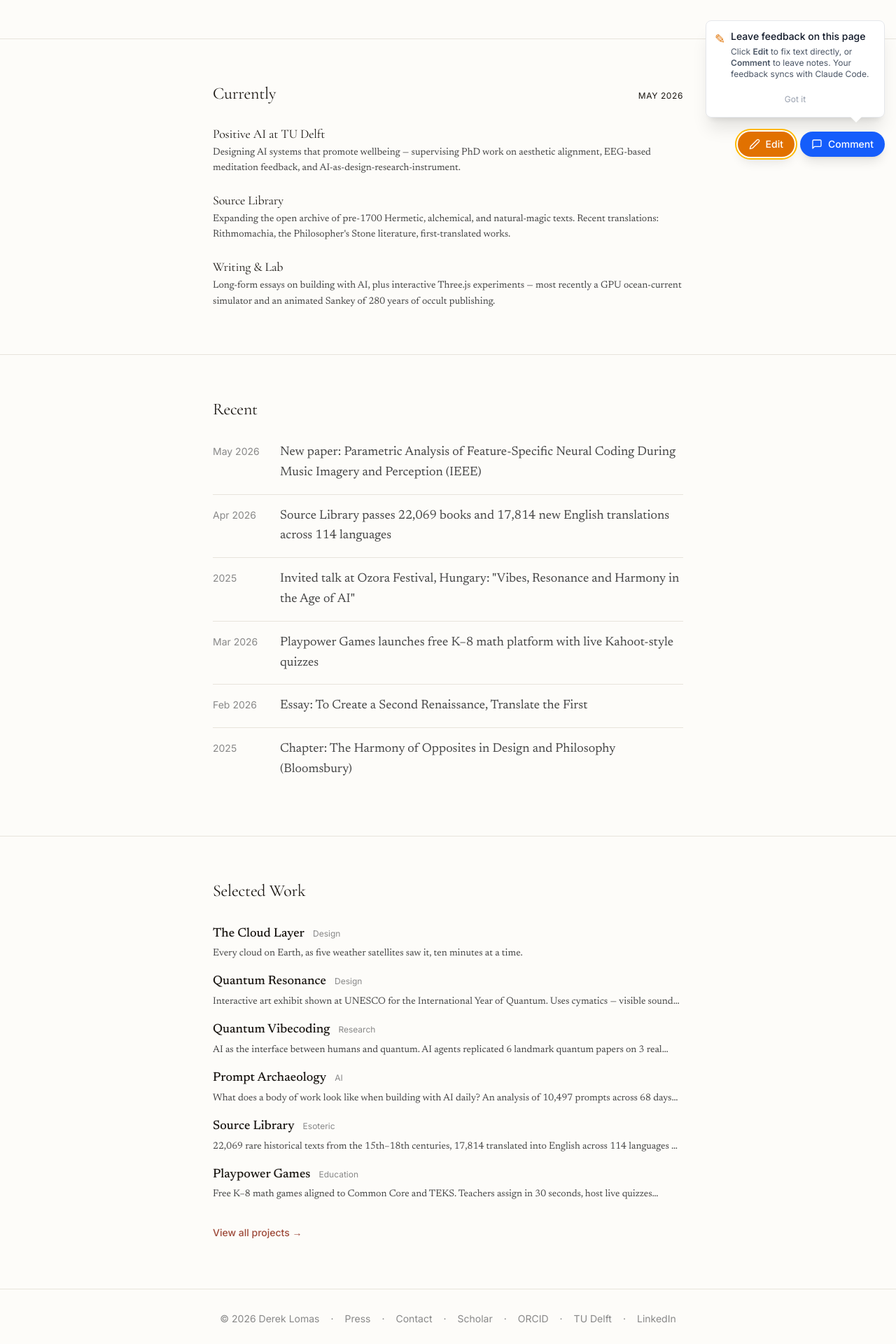
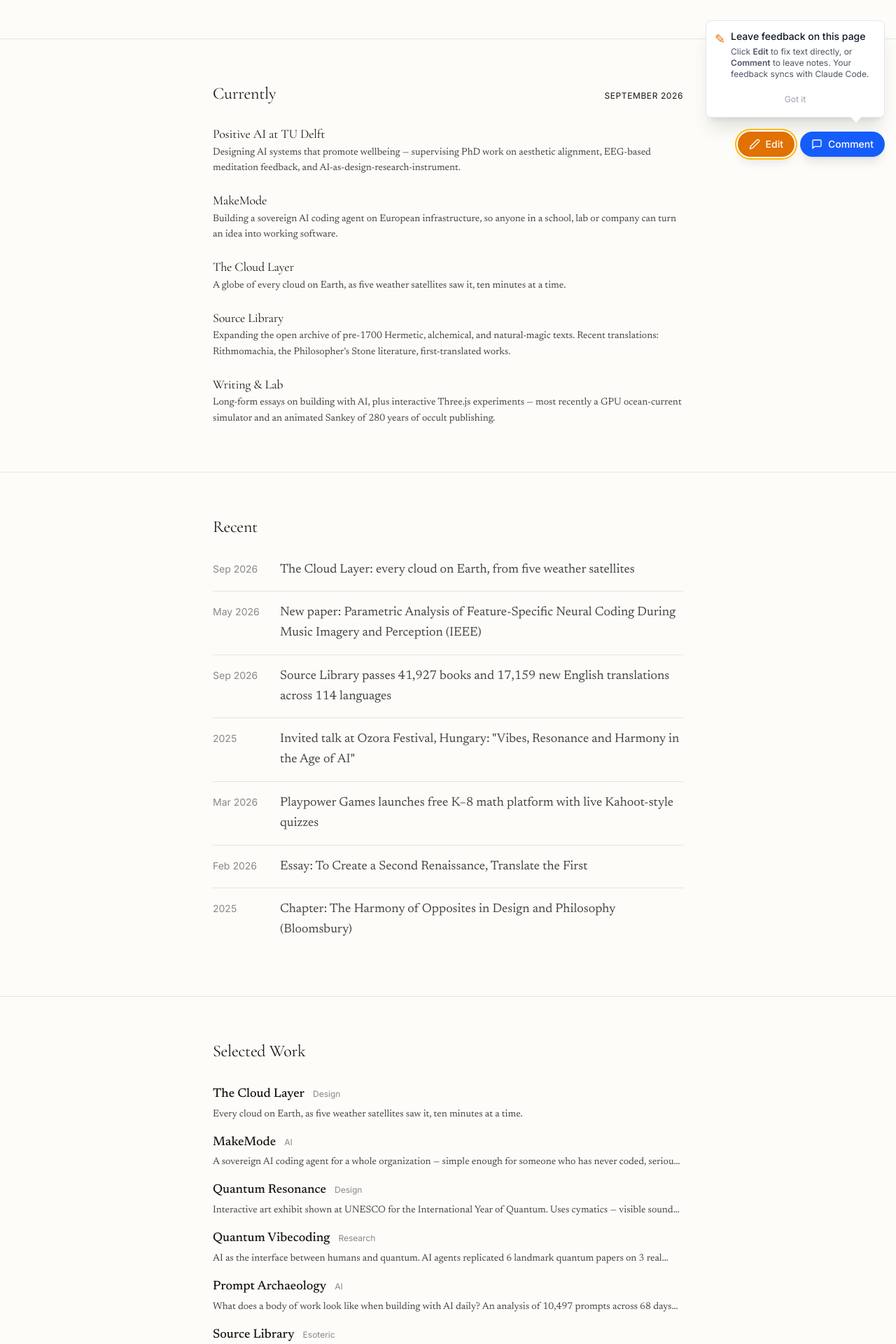
Before and after one commit to JDerekLomas/dereklomas-site, a Next.js app: page / in a window 1280 px wide. Shown: the part 560-2480 px from the top of the page at 70% size. Built offline with nearby package versions, Linux system fonts and the light colour scheme.

Commit message:
Homepage and projects: current Source Library numbers from one place, MakeMode, The Cloud Layer in Currently and Recent
Co-Authored-By: Claude Opus 5.5 (1M context) <noreply@anthropic.com>
Signed-off-by: JDerekLomas <j.d.lomas@tudelft.nl>

```diff
--- a/src/app/cv/page.tsx
+++ b/src/app/cv/page.tsx
@@ -1,4 +1,5 @@
 import type { Metadata } from "next";
+import { SOURCE_LIBRARY } from "@/data/stats";
 
 export const metadata: Metadata = {
   title: "Curriculum Vitae",
@@ -85,7 +86,7 @@ const ventures = [
   {
     name: "Source Library",
     description:
-      "Open digital archive of pre-1700 Hermetic, alchemical, and natural-magic texts. 22,069 books · 17,814 new English translations · 114 languages.",
+      `Open digital archive of Hermetic, alchemical, and natural-magic texts. ${SOURCE_LIBRARY.books} books · ${SOURCE_LIBRARY.translations} new English translations · ${SOURCE_LIBRARY.languages} languages.`,
     url: "https://sourcelibrary.org",
     short: "SourceLibrary.org",
   },
--- a/src/app/page.tsx
+++ b/src/app/page.tsx
@@ -12,12 +12,17 @@ type RecentItem = {
 
 const recentNews: RecentItem[] = [
   {
+    date: "Sep 2026",
+    text: "The Cloud Layer: every cloud on Earth, from five weather satellites",
+    href: "/projects/cloud-layer",
+  },
+  {
     date: "May 2026",
     text: "New paper: Parametric Analysis of Feature-Specific Neural Coding During Music Imagery and Perception (IEEE)",
     href: "/research",
   },
   {
-    date: "Apr 2026",
+    date: "Sep 2026",
     text: `Source Library passes ${SOURCE_LIBRARY.books} books and ${SOURCE_LIBRARY.translations} new English translations across ${SOURCE_LIBRARY.languages} languages`,
     href: "https://sourcelibrary.org",
     external: true,
@@ -56,6 +61,14 @@ const currentlyItems = [
   {
     title: "Positive AI at TU Delft",
     body: "Designing AI systems that promote wellbeing — supervising PhD work on aesthetic alignment, EEG-based meditation feedback, and AI-as-design-research-instrument.",
+  },
+  {
+    title: "MakeMode",
+    body: "Building a sovereign AI coding agent on European infrastructure, so anyone in a school, lab or company can turn an idea into working software.",
+  },
+  {
+    title: "The Cloud Layer",
+    body: "A globe of every cloud on Earth, as five weather satellites saw it, ten minutes at a time.",
   },
   {
     title: "Source Library",
@@ -148,7 +161,7 @@ export default function Home() {
             <Link href="/projects/source-library">
               Source Library
             </Link>
-            {" "}— an open archive of 12,000+ rare historical texts with 11,000+
+            {" "}— an open archive of 40,000+ historical texts with 17,000+
             new English translations.
           </p>
 
@@ -174,7 +187,7 @@ export default function Home() {
           <div className="flex items-baseline justify-between mb-8 gap-4 flex-wrap">
             <h2 className="text-2xl font-medium">Currently</h2>
             <span className="font-[family-name:var(--font-inter)] text-xs uppercase tracking-wider text-text-muted">
-              May 2026
+              September 2026
             </span>
           </div>
           <div className="space-y-6">
--- a/src/data/projects.ts
+++ b/src/data/projects.ts
@@ -1,3 +1,5 @@
+import { SOURCE_LIBRARY } from "@/data/stats";
+
 export interface Project {
   slug: string;
   title: string;
@@ -25,6 +27,19 @@ export const allProjects: Project[] = [
     tags: ["Weather Satellites", "Live Data", "Globe"],
     image: "/images/projects/cloud-layer.jpg",
     url: "https://earthai-scales.vercel.app/globe/",
+    featured: true,
+  },
+  {
+    slug: "makemode",
+    title: "MakeMode",
+    description:
+      "A sovereign AI coding agent for a whole organization — simple enough for someone who has never coded, serious enough for an engineer, on European infrastructure.",
+    fullDescription:
+      "MakeMode lets people turn an idea into real, working software by describing it. One account covers a workspace of surfaces: build an app, chat in rooms where the agent builds alongside you, and write documents and boards with the model as a collaborator. It runs entirely on European infrastructure (Scaleway, France), GDPR-native, with nothing leaving the EU. It started with design students and is growing toward schools, labs and company staff.",
+    category: "AI",
+    tags: ["AI Agents", "Coding", "EU Sovereign"],
+    image: "/images/projects/makemode.jpg",
+    url: "https://makemode.eu",
     featured: true,
   },
   {
@@ -74,9 +89,9 @@ export const allProjects: Project[] = [
     slug: "source-library",
     title: "Source Library",
     description:
-      "22,069 rare historical texts from the 15th–18th centuries, 17,814 translated into English across 114 languages — the largest open archive of Hermetic, alchemical, and pre-modern scientific writing.",
+      `${SOURCE_LIBRARY.books} historical texts in ${SOURCE_LIBRARY.languages} languages, ${SOURCE_LIBRARY.translations} translated into English — the largest open archive of Hermetic, alchemical, and pre-modern scientific writing.`,
     fullDescription:
-      "Source Library is a digital humanities project dedicated to digitizing and translating rare historical texts. The live collection now spans 22,069 books by 5,095+ authors in 114 languages — including 17,814 fresh AI-assisted English translations (5,813 translated for the first time) and 15,320 artworks. The corpus emphasizes Hermetic, alchemical, kabbalistic, neoplatonic, and natural-magic traditions alongside early scientific thought, with a Gemini-based OCR + translation pipeline that has processed roughly 1.67 million pages for around $3,400 total.",
+      `Source Library is a digital humanities project dedicated to digitizing and translating rare historical texts. The live collection spans ${SOURCE_LIBRARY.books} books in ${SOURCE_LIBRARY.languages} languages — including ${SOURCE_LIBRARY.translations} AI-assisted English translations (${SOURCE_LIBRARY.firstTranslations} translated for the first time) and 15,840 artworks. The corpus emphasizes Hermetic, alchemical, kabbalistic, neoplatonic, and natural-magic traditions alongside early scientific thought, read and translated by a Gemini-based OCR and translation pipeline.`,
     category: "Esoteric",
     tags: ["Next.js", "MongoDB", "Gemini OCR", "Digital Humanities"],
     image: "/images/projects/source-library.jpg",
--- a/src/data/stats.ts
+++ b/src/data/stats.ts
@@ -11,12 +11,12 @@
  */
 
 export const SOURCE_LIBRARY = {
-  books: "22,069",
-  translations: "17,814",
-  firstTranslations: "5,813",
+  books: "41,927",
+  translations: "17,159",
+  firstTranslations: "5,027",
   languages: "114",
   /** Verified against sourcelibrary.org on this date. */
-  asOf: "August 2026",
+  asOf: "September 2026",
 } as const;
 
 export const PLAYPOWER = {
```
Also changed, not shown: public/images/projects/makemode.jpg (added).
